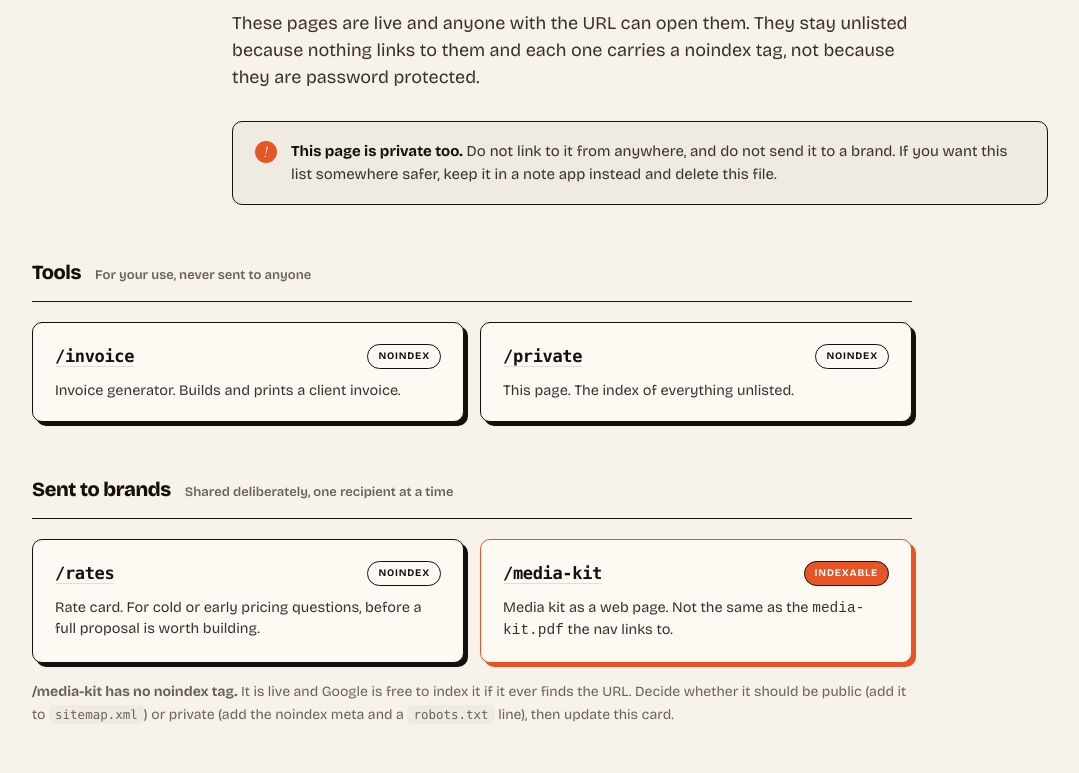
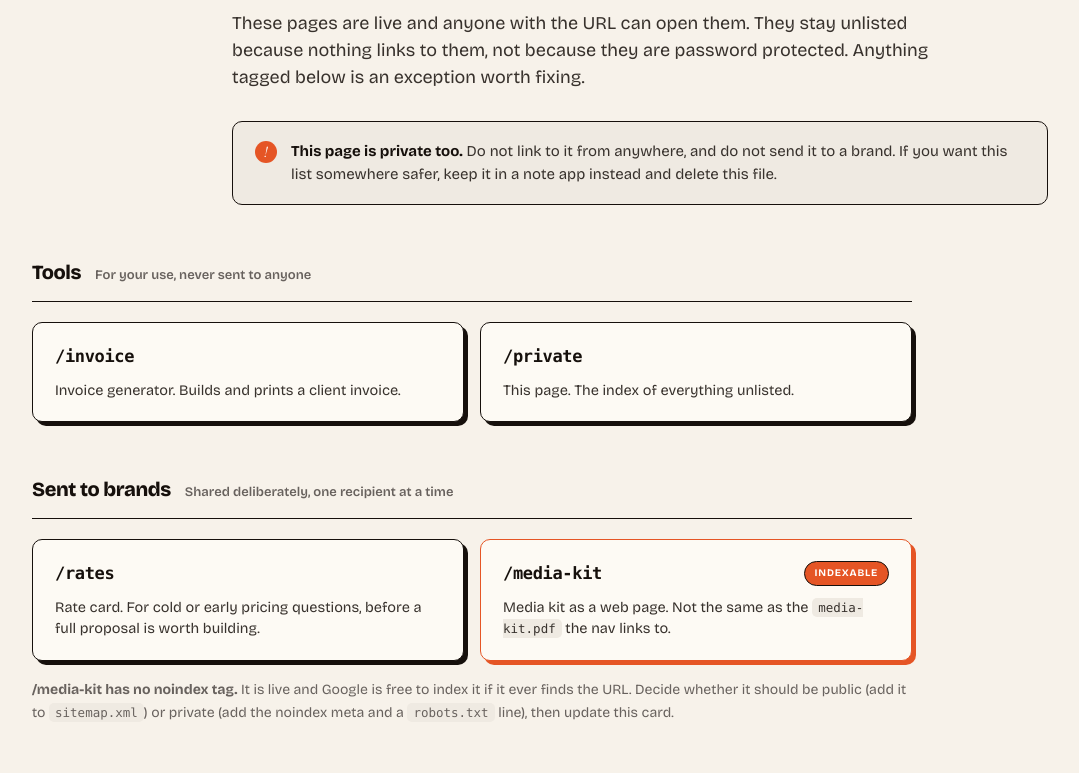
Before and after one commit to Kunwar1417/ecomjet-portfolio, a plain HTML site: page private.html in a window 1280 px wide. Shown: the part 179-952 px from the top of the page, without its empty margins (0-1079 px from the left). Drawn offline with nearby package versions, Linux system fonts and the light colour scheme.

Commit message:
Make /private cards fully clickable, drop redundant noindex pills
Every page listed on /private is private by definition, so a noindex
badge on three of four cards was noise that made the one real exception
harder to spot. Only /media-kit is tagged now.

Cards are anchors rather than divs with a text link, so the whole card is
the click target, with the standard offset-shadow lift on hover.

Co-Authored-By: Claude Opus 5 <noreply@anthropic.com>

```diff
--- a/private.html
+++ b/private.html
@@ -50,30 +50,40 @@
 .p-group__count { font-size: 13px; color: var(--ink-3); font-weight: 600; }
 
 .p-cards { display: grid; grid-template-columns: repeat(2, 1fr); gap: 16px; margin-top: 20px; }
-.p-card {
+/* The whole card is the link. */
+a.p-card {
   background: var(--paper);
   border: 1.5px solid var(--ink);
   border-radius: var(--r-sm);
   padding: 20px 22px;
   box-shadow: var(--shadow-card-sm);
   display: flex; flex-direction: column;
+  text-decoration: none; color: inherit;
+  transition: transform 180ms cubic-bezier(.2,.7,.2,1), box-shadow 180ms;
 }
+a.p-card:hover { transform: translate(-3px, -3px); box-shadow: 7px 7px 0 0 var(--ink); }
+a.p-card:hover .p-card__link { color: var(--orange); }
 .p-card__top { display: flex; align-items: center; justify-content: space-between; gap: 12px; }
 .p-card__link {
   font-size: 17px; font-weight: 800; letter-spacing: -0.02em;
   font-family: ui-monospace, SFMono-Regular, Menlo, monospace;
+  transition: color 180ms;
 }
-.p-card__link a { border-bottom: 1.5px solid var(--rule); }
-.p-card__link a:hover { color: var(--orange); border-bottom-color: var(--orange); }
 .p-card__what { font-size: 14.5px; color: var(--ink-2); line-height: 1.5; margin: 10px 0 0; }
+.p-card__what code {
+  font-family: ui-monospace, SFMono-Regular, Menlo, monospace;
+  font-size: 12.5px; background: var(--cream-2);
+  padding: 2px 6px; border-radius: 5px; color: var(--ink-2);
+}
+/* Only the exception is tagged. Everything on this page is noindex by definition. */
 .p-card__tag {
   font-size: 10px; font-weight: 700; letter-spacing: 0.08em; text-transform: uppercase;
   padding: 4px 10px; border-radius: var(--r-pill);
-  border: 1.5px solid var(--ink); color: var(--ink);
+  background: var(--orange); border: 1.5px solid var(--ink); color: #fff;
   white-space: nowrap; flex-shrink: 0;
 }
-.p-card__tag.is-warn { background: var(--orange); color: #fff; }
-.p-card--warn { border-color: var(--orange); box-shadow: 4px 4px 0 0 var(--orange); }
+a.p-card--warn { border-color: var(--orange); box-shadow: 4px 4px 0 0 var(--orange); }
+a.p-card--warn:hover { box-shadow: 7px 7px 0 0 var(--orange); }
 
 .p-note { margin-top: 18px; font-size: 14px; color: var(--ink-3); line-height: 1.6; }
 .p-note code {
@@ -105,7 +115,7 @@
 <header class="wrap p-head">
   <span class="kicker">Private index</span>
   <h1 class="display h3">Every page not linked from the <em>site</em>.</h1>
-  <p class="lede">These pages are live and anyone with the URL can open them. They stay unlisted because nothing links to them and each one carries a noindex tag, not because they are password protected.</p>
+  <p class="lede">These pages are live and anyone with the URL can open them. They stay unlisted because nothing links to them, not because they are password protected. Anything tagged below is an exception worth fixing.</p>
 
   <div class="p-warn">
     <span class="p-warn__i">!</span>
@@ -123,20 +133,18 @@
       <span class="p-group__count">For your use, never sent to anyone</span>
     </div>
     <div class="p-cards">
-      <div class="p-card">
+      <a class="p-card" href="/invoice">
         <div class="p-card__top">
-          <div class="p-card__link"><a href="/invoice">/invoice</a></div>
-          <span class="p-card__tag">noindex</span>
+          <span class="p-card__link">/invoice</span>
         </div>
         <p class="p-card__what">Invoice generator. Builds and prints a client invoice.</p>
-      </div>
-      <div class="p-card">
+      </a>
+      <a class="p-card" href="/private">
         <div class="p-card__top">
-          <div class="p-card__link"><a href="/private">/private</a></div>
-          <span class="p-card__tag">noindex</span>
+          <span class="p-card__link">/private</span>
         </div>
         <p class="p-card__what">This page. The index of everything unlisted.</p>
-      </div>
+      </a>
     </div>
   </section>
 
@@ -147,20 +155,19 @@
       <span class="p-group__count">Shared deliberately, one recipient at a time</span>
     </div>
     <div class="p-cards">
-      <div class="p-card">
+      <a class="p-card" href="/rates">
         <div class="p-card__top">
-          <div class="p-card__link"><a href="/rates">/rates</a></div>
-          <span class="p-card__tag">noindex</span>
+          <span class="p-card__link">/rates</span>
         </div>
         <p class="p-card__what">Rate card. For cold or early pricing questions, before a full proposal is worth building.</p>
-      </div>
-      <div class="p-card p-card--warn">
+      </a>
+      <a class="p-card p-card--warn" href="/media-kit">
         <div class="p-card__top">
-          <div class="p-card__link"><a href="/media-kit">/media-kit</a></div>
-          <span class="p-card__tag is-warn">indexable</span>
+          <span class="p-card__link">/media-kit</span>
+          <span class="p-card__tag">indexable</span>
         </div>
         <p class="p-card__what">Media kit as a web page. Not the same as the <code>media-kit.pdf</code> the nav links to.</p>
-      </div>
+      </a>
     </div>
     <p class="p-note"><strong>/media-kit has no noindex tag.</strong> It is live and Google is free to index it if it ever finds the URL. Decide whether it should be public (add it to <code>sitemap.xml</code>) or private (add the noindex meta and a <code>robots.txt</code> line), then update this card.</p>
   </section>
```
